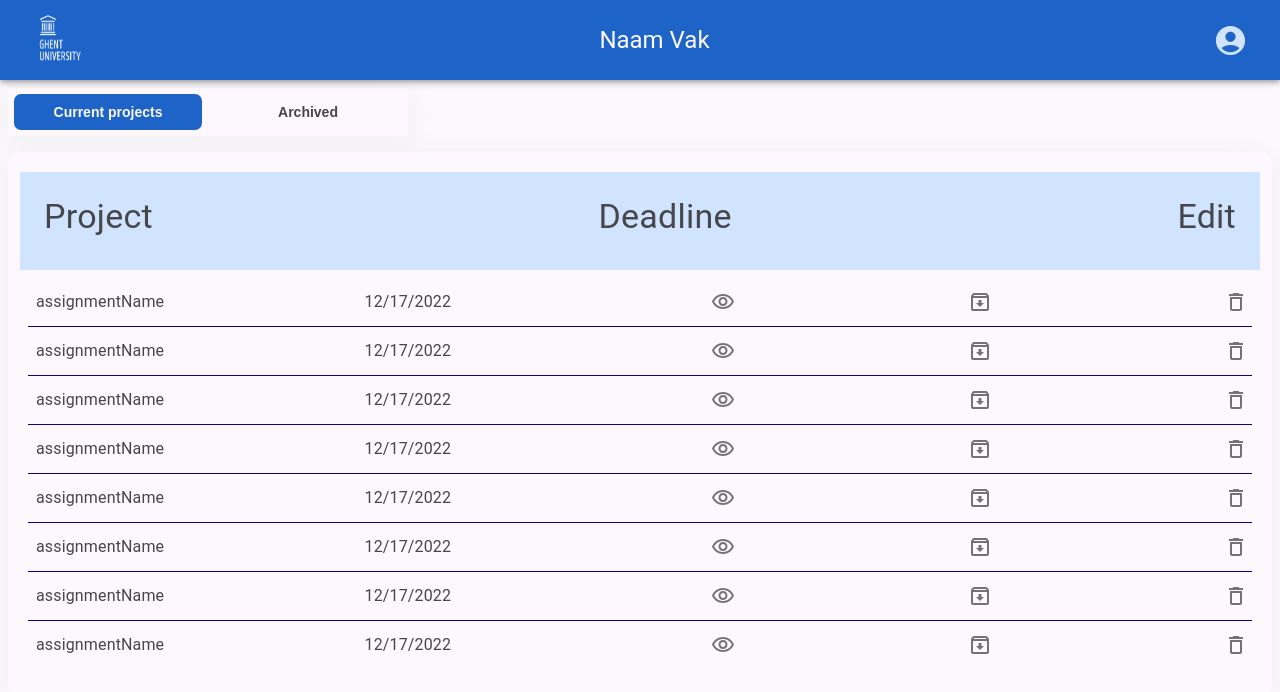
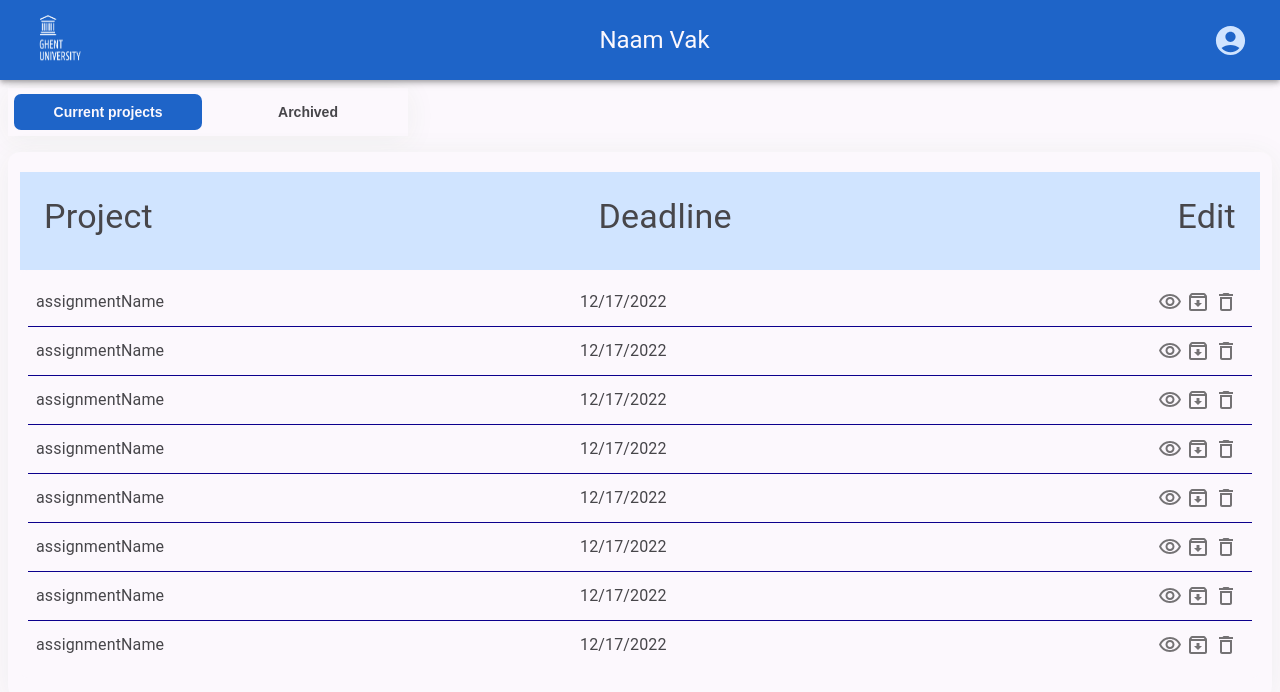
Before and after one commit to SELab-2/UGent-4, a React (Vite) app in the folder frontend/frontend/: page /subjects_teacher/1 in a window 1280 px wide. Shown: the top 692 px of the page. Built offline with nearby package versions, Linux system fonts and the light colour scheme.

Commit message:
icons alignment

```diff
--- a/frontend/frontend/src/components/AssignmentListItemSubjectsPage.tsx
+++ b/frontend/frontend/src/components/AssignmentListItemSubjectsPage.tsx
@@ -57,13 +57,14 @@ export function AssignmentListItemSubjectsPage({key,projectName, dueDate, submis
                         <>
                             <ListItemText sx={{maxWidth:100}} primary={projectName}/>
                             <ListItemText sx={{maxWidth:110}} primary={dueDate? dueDate.toLocaleDateString() : t("no_deadline")}/>
+                            <ListItem sx={{maxWidth:110}}>
                                 {visible?
+                                    <IconButton edge="end" aria-label="visible">
+                                        <VisibilityOutlinedIcon/>
+                                    </IconButton>
+                                    :
                                     <IconButton edge="end" aria-label="not-visible">
                                         <VisibilityOffOutlinedIcon/>
-                                </IconButton>
-                                :
-                                <IconButton edge="end" aria-label="visible">
-                                    <VisibilityOutlinedIcon/>
                                     </IconButton>
                                 }
                                 <IconButton edge="end" aria-label="archive">
@@ -72,6 +73,7 @@ export function AssignmentListItemSubjectsPage({key,projectName, dueDate, submis
                                 <IconButton edge="end" aria-label="delete">
                                     <DeleteOutlinedIcon/>
                                 </IconButton>
+                            </ListItem>
                         </>
                     }
                 </ListItemButton>
--- a/frontend/frontend/src/pages/SubjectsPage/ProjectsView.tsx
+++ b/frontend/frontend/src/pages/SubjectsPage/ProjectsView.tsx
@@ -98,6 +98,6 @@ function getAssignment(assignmentId: string): Assignment {
         deadline: new Date(2022, 11, 17),
         submissions: 2,
         score: 10,
-        visible: false,
+        visible: true,
     }
 }
```
Also changed, not shown: 1 other file (tests, documents, lock files or other folders). Lines whose indentation alone changed are shown as unchanged.
